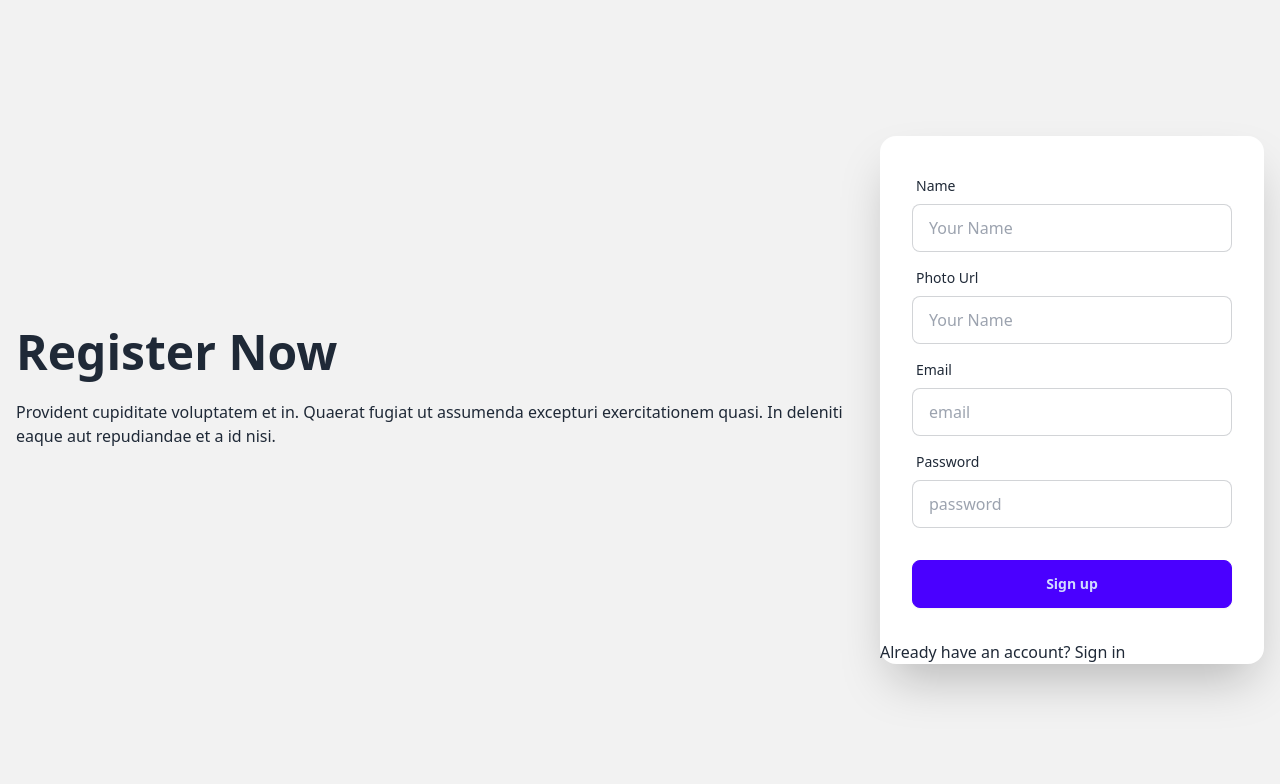
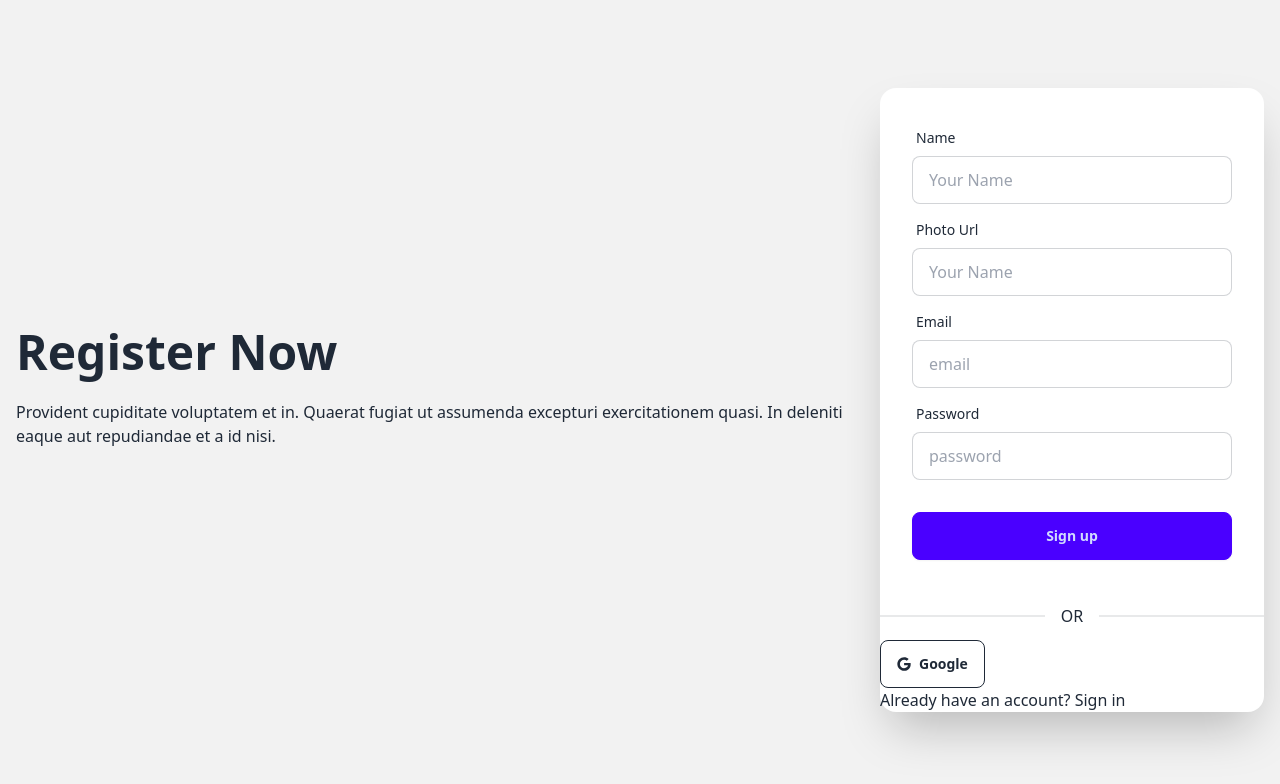
Before and after one commit to pronoy656/weeding-matrimony-client-side, a React (Vite) app: page /register in a window 1280 px wide. Shown: the top 784 px of the page. Built offline with nearby package versions, Linux system fonts and the light colour scheme; no server answers.

Commit message:
successfully login with google and post user in databse

```diff
--- a/src/Component/AuthProvider/AuthProvider.jsx
+++ b/src/Component/AuthProvider/AuthProvider.jsx
@@ -1,9 +1,11 @@
 import { createContext, useEffect, useState } from "react";
 import {
+  GoogleAuthProvider,
   createUserWithEmailAndPassword,
   getAuth,
   onAuthStateChanged,
   signInWithEmailAndPassword,
+  signInWithPopup,
   signOut,
   updateProfile,
 } from "firebase/auth";
@@ -15,6 +17,7 @@ const auth = getAuth(app);
 const AuthProvider = ({ children }) => {
   const [user, setUser] = useState(null);
   const [loading, setLoading] = useState(true);
+  const googleProvider = new GoogleAuthProvider();
 
   //   create user
   const createUser = (email, password) => {
@@ -26,6 +29,11 @@ const AuthProvider = ({ children }) => {
   const signIn = (email, password) => {
     setLoading(true);
     return signInWithEmailAndPassword(auth, email, password);
+  };
+  // Google sign in
+  const googleSignIn = () => {
+    setLoading(true);
+    return signInWithPopup(auth, googleProvider);
   };
 
   //   log out
@@ -59,7 +67,8 @@ const AuthProvider = ({ children }) => {
     loading,
     createUser,
     signIn,
-    updateProfile,
+    googleSignIn,
+    updateUserProfile,
     logOut,
   };
 
--- /dev/null
+++ b/src/Component/Hooks/useAxiosPublic.jsx
@@ -0,0 +1,11 @@
+import axios from "axios";
+
+const axiosPublic = axios.create({
+  baseURL: "http://localhost:5000",
+});
+
+const useAxiosPublic = () => {
+  return axiosPublic;
+};
+
+export default useAxiosPublic;
--- a/src/Component/Login/Login.jsx
+++ b/src/Component/Login/Login.jsx
@@ -2,6 +2,7 @@ import { useContext } from "react";
 import { authContext } from "../AuthProvider/AuthProvider";
 import toast from "react-hot-toast";
 import { Link, useLocation, useNavigate } from "react-router-dom";
+import SociealLogin from "../SociealLogin/SociealLogin";
 
 const Login = () => {
   const { signIn } = useContext(authContext);
@@ -70,6 +71,8 @@ const Login = () => {
                 <button className="btn btn-primary">Sign in</button>
               </div>
             </form>
+            <div className="divider">OR</div>
+            <SociealLogin></SociealLogin>
             <h1>
               Don't have an account?{" "}
               <Link to={"/register"}>
--- a/src/Component/Register/Register.jsx
+++ b/src/Component/Register/Register.jsx
@@ -2,10 +2,14 @@ import { useContext } from "react";
 import { authContext } from "../AuthProvider/AuthProvider";
 import toast from "react-hot-toast";
 import { Link, useNavigate } from "react-router-dom";
+import SociealLogin from "../SociealLogin/SociealLogin";
+import useAxiosPublic from "../Hooks/useAxiosPublic";
 
 const Register = () => {
-  const { createUser, updateProfile, user, setUser } = useContext(authContext);
+  const { createUser, updateUserProfile, user, setUser } =
+    useContext(authContext);
   const navigate = useNavigate();
+  const axiosPublic = useAxiosPublic();
 
   const handleRegister = (e) => {
     e.preventDefault();
@@ -20,12 +24,20 @@ const Register = () => {
     createUser(email, password)
       .then((userCreate) => {
         const user = userCreate.user;
-        updateProfile(name, photoUrl).then(() => {
+        updateUserProfile(name, photoUrl).then(() => {
+          const userInfo = {
+            name: name,
+            email: email,
+          };
+          axiosPublic.post("/users", userInfo).then((res) => {
+            if (res.data.insertedId) {
+              toast.success("Successfully account created!");
+              navigate("/");
+            }
+          });
           setUser({ displayName: name, photoURL: photoUrl });
         });
         console.log(user);
-        toast.success("Successfully account created!");
-        navigate("/");
       })
       .catch((error) => {
         const errorCode = error.code;
@@ -100,6 +112,8 @@ const Register = () => {
                 <button className="btn btn-primary">Sign up</button>
               </div>
             </form>
+            <div className="divider">OR</div>
+            <SociealLogin></SociealLogin>
             <h1>
               Already have an account?{" "}
               <Link to={"/login"}>
--- /dev/null
+++ b/src/Component/SociealLogin/SociealLogin.jsx
@@ -0,0 +1,42 @@
+import { useContext } from "react";
+import { FaGoogle } from "react-icons/fa";
+import { authContext } from "../AuthProvider/AuthProvider";
+import { useLocation, useNavigate } from "react-router-dom";
+import toast from "react-hot-toast/headless";
+import useAxiosPublic from "../Hooks/useAxiosPublic";
+const SociealLogin = () => {
+  const { googleSignIn } = useContext(authContext);
+  const axiosPublic = useAxiosPublic();
+  const location = useLocation();
+  const navigate = useNavigate();
+
+  const from = location?.state?.from?.pathname || "/";
+
+  const handleGoogleSignIn = () => {
+    googleSignIn().then((result) => {
+      console.log(result.user);
+      const userInfo = {
+        email: result.user?.email,
+        name: result.user?.displayName,
+      };
+      axiosPublic.post("/users", userInfo).then((res) => {
+        console.log(res.data);
+        toast.success("User login successfully");
+        navigate(from, { replace: true });
+      });
+    });
+  };
+  return (
+    <div>
+      <button
+        onClick={handleGoogleSignIn}
+        className="flex items-center btn btn-outline"
+      >
+        <FaGoogle />
+        Google
+      </button>
+    </div>
+  );
+};
+
+export default SociealLogin;
```
